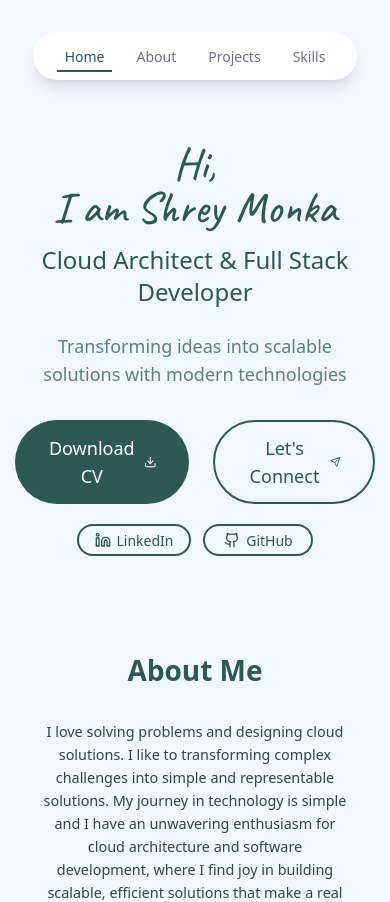
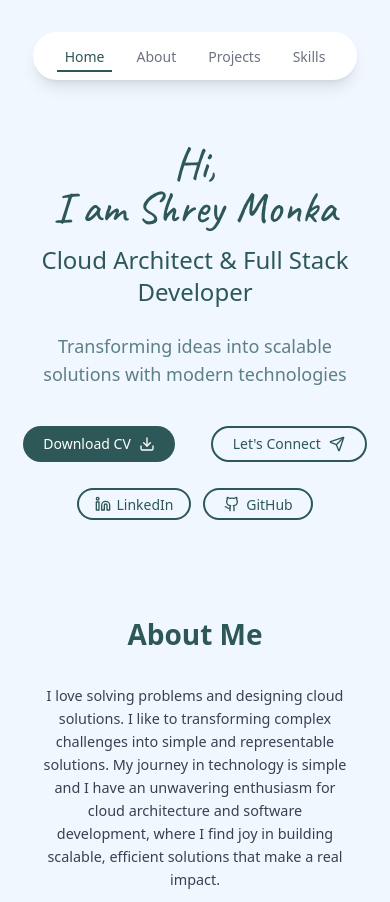
Before and after one commit to shreymonka/portfolio-website, a React (Vite) app: page / in a window 390 px wide. Shown: the top 902 px of the page. Built offline with nearby package versions, Linux system fonts and the light colour scheme.

Commit message:
V1.3.1 - Modified Css

```diff
--- a/src/components/Hero/Hero.css
+++ b/src/components/Hero/Hero.css
@@ -58,8 +58,8 @@
   }
 
   /* Main CTA Buttons */
-  div > a[href="resume.pdf"],
-  div > a[href="#contact"] {
+  div > a[download="Shrey_Monka_Resume.pdf"],
+  div > a[href="mailto:sh605539@dal.ca"] {
     width: auto; /* Remove fixed width */
     min-width: 140px; /* Set minimum width */
     padding: 0.5rem 1.25rem;
--- a/src/components/Hero/Hero.jsx
+++ b/src/components/Hero/Hero.jsx
@@ -42,7 +42,7 @@ const Hero = () => {
     <Download size={20} />
   </a>
   <a
-    href="mailto:your.email@example.com"
+    href="mailto:sh605539@dal.ca"
     className="px-8 py-3 rounded-full border-2 border-[#2d5857] text-[#2d5857] hover:bg-[#2d5857] hover:text-white transition-all duration-300 text-lg flex items-center gap-2"
   >
     Let's Connect
```
